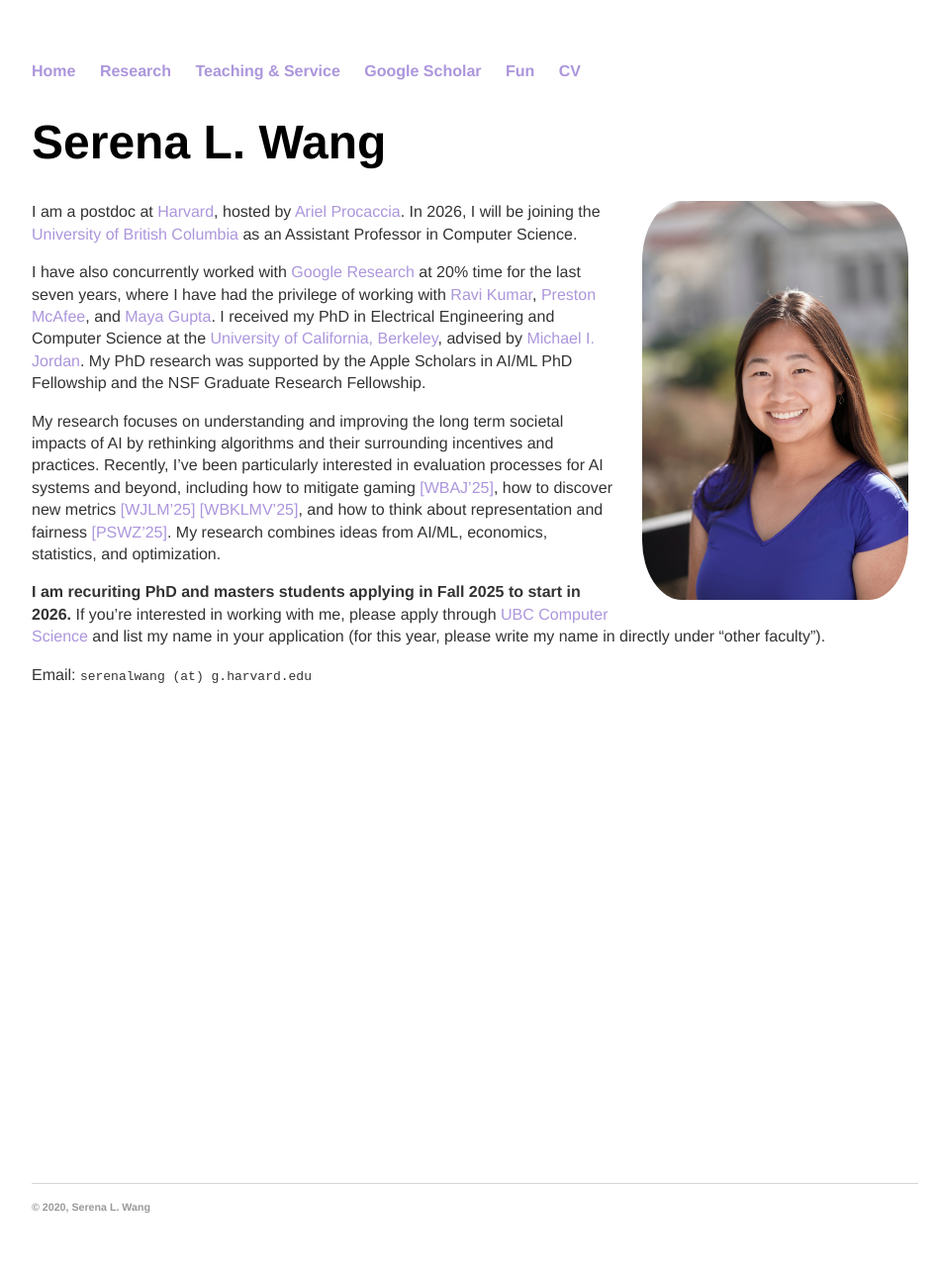
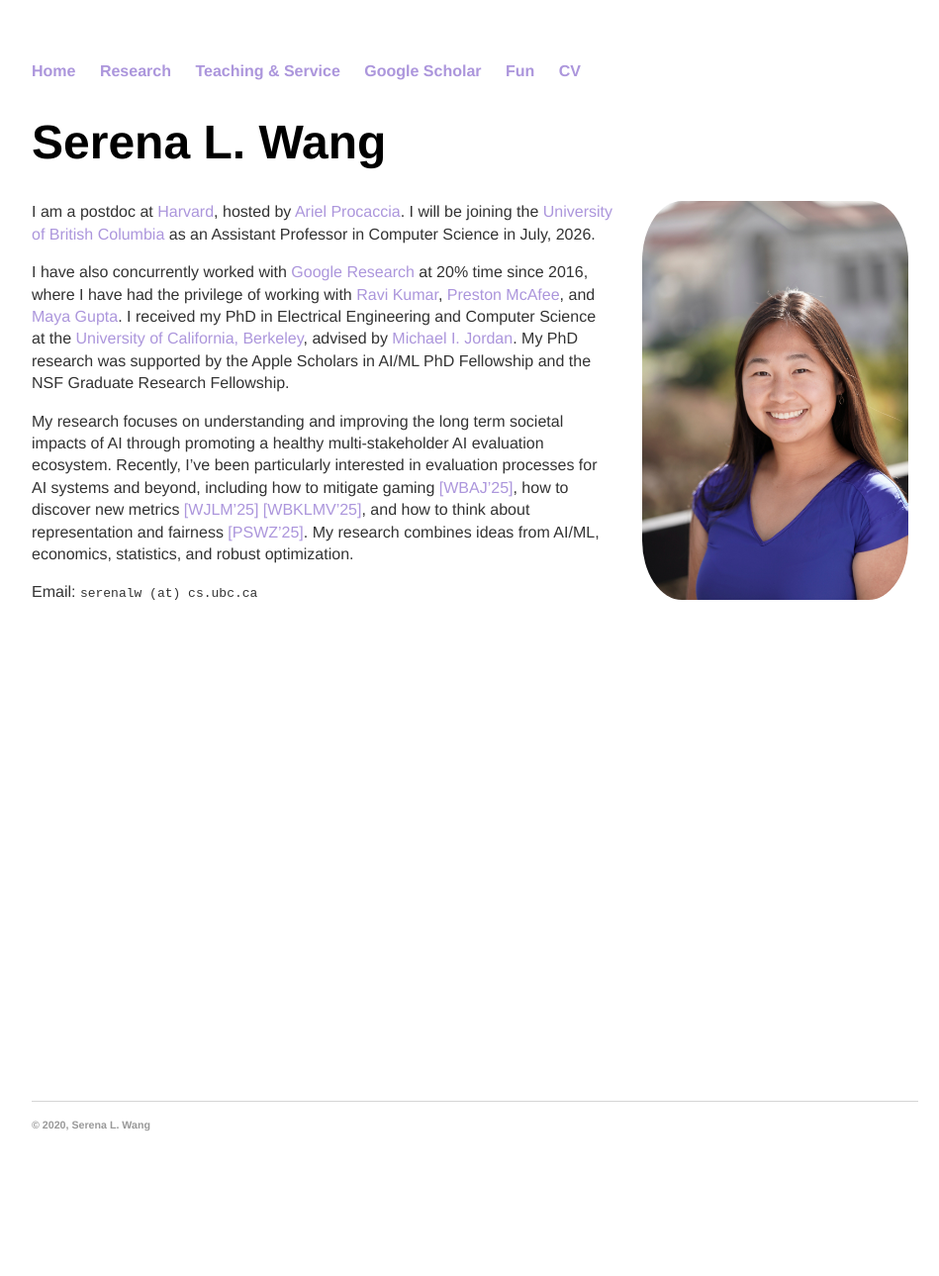
Before and after one commit to serenalwang/serenalwang.github.io, a Jekyll site: the page built from index.md, in a window 1280 px wide. Shown: the whole page at 99% size, without its empty margins (160-1109 px from the left). Built offline with Jekyll 4.4.1, drawn with Linux system fonts in a browser that asks for light colours; after the commit the page ends 1206 px from its top, so only the background shows below that.

Commit message:
edited bio

```diff
--- a/index.md
+++ b/index.md
@@ -8,15 +8,16 @@ title: Serena L. Wang
 
 <img src="img/serena.jpg" alt="Photo" class="rightside_image">
 
-I am a postdoc at [Harvard](https://crcs.seas.harvard.edu/people/serena-wang), hosted by [Ariel Procaccia](https://procaccia.info/). In 2026, I will be joining the [University of British Columbia](https://www.cs.ubc.ca/) as an Assistant Professor in Computer Science.
+I am a postdoc at [Harvard](https://crcs.seas.harvard.edu/people/serena-wang), hosted by [Ariel Procaccia](https://procaccia.info/). I will be joining the [University of British Columbia](https://www.cs.ubc.ca/) as an Assistant Professor in Computer Science in July, 2026.
 
-I have also concurrently worked with [Google Research](https://research.google/people/SerenaLutongWang/) at 20% time for the last seven years, where I have had the privilege of working with [Ravi Kumar](https://sites.google.com/site/ravik53/), [Preston McAfee](https://mc4f.ee/), and [Maya Gupta](https://mayagupta.org/). I received my PhD in Electrical Engineering and Computer Science at the [University of California, Berkeley](https://eecs.berkeley.edu/), advised by [Michael I. Jordan](https://people.eecs.berkeley.edu/~jordan/). My PhD research was supported by the Apple Scholars in AI/ML PhD Fellowship and the NSF Graduate Research Fellowship.
+I have also concurrently worked with [Google Research](https://research.google/people/SerenaLutongWang/) at 20% time since 2016, where I have had the privilege of working with [Ravi Kumar](https://sites.google.com/site/ravik53/), [Preston McAfee](https://mc4f.ee/), and [Maya Gupta](https://mayagupta.org/). I received my PhD in Electrical Engineering and Computer Science at the [University of California, Berkeley](https://eecs.berkeley.edu/), advised by [Michael I. Jordan](https://people.eecs.berkeley.edu/~jordan/). My PhD research was supported by the Apple Scholars in AI/ML PhD Fellowship and the NSF Graduate Research Fellowship.
 
-My research focuses on understanding and improving the long term societal impacts of AI by rethinking algorithms and their surrounding incentives and practices. Recently, I've been particularly interested in evaluation processes for AI systems and beyond, including how to mitigate gaming [[WBAJ'25]](https://proceedings.mlr.press/v238/wang24b/wang24b.pdf), how to discover new metrics [[WJLM'25]](https://dl.acm.org/doi/10.1145/3696410.3714864) [[WBKLMV'25]](https://arxiv.org/abs/2509.16655), and how to think about representation and fairness [[PSWZ'25]](https://arxiv.org/abs/2506.09813). My research combines ideas from AI/ML, economics, statistics, and optimization.
+My research focuses on understanding and improving the long term societal impacts of AI through promoting a healthy multi-stakeholder AI evaluation ecosystem. Recently, I've been particularly interested in evaluation processes for AI systems and beyond, including how to mitigate gaming [[WBAJ'25]](https://proceedings.mlr.press/v238/wang24b/wang24b.pdf), how to discover new metrics [[WJLM'25]](https://dl.acm.org/doi/10.1145/3696410.3714864) [[WBKLMV'25]](https://arxiv.org/abs/2509.16655), and how to think about representation and fairness [[PSWZ'25]](https://arxiv.org/abs/2506.09813). My research combines ideas from AI/ML, economics, statistics, and robust optimization.
 
+<!--My research focuses on understanding and improving the long term societal impacts of AI by rethinking algorithms and their surrounding incentives and practices. -->
 <!-- gaps between metrics and goals, and how those gaps may be bridged through algorithmic improvements, analysis of multi-agent incentives and interdependence, and better understanding of intervention context.  -->
 
-<b>I am recuriting PhD and masters students applying in Fall 2025 to start in 2026. </b>
-If you're interested in working with me, please apply through [UBC Computer Science](https://www.cs.ubc.ca/students/grad/admissions) and list my name in your application (for this year, please write my name in directly under "other faculty").
+<!--<b>I am recuriting PhD and masters students applying in Fall 2025 to start in 2026. </b>
+If you're interested in working with me, please apply through [UBC Computer Science](https://www.cs.ubc.ca/students/grad/admissions) and list my name in your application (for this year, please write my name in directly under "other faculty").-->
 
-Email: `serenalwang (at) g.harvard.edu`
+Email: `serenalw (at) cs.ubc.ca`
```
